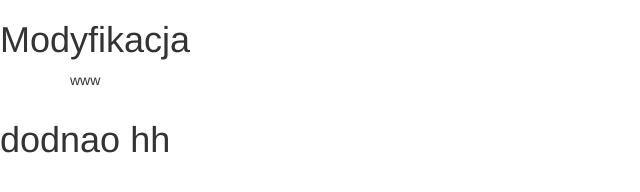
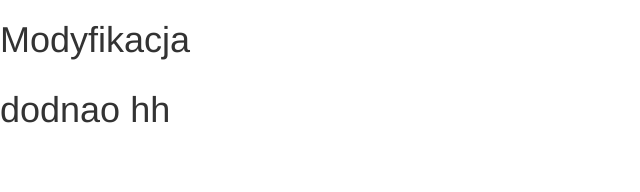
Before and after one commit to leeoonn55/nauka-gita-2, a plain HTML site: page index.html in a window 1280 px wide. Shown: the whole page, without its empty margins (0-640 px from the left). Drawn offline with nearby package versions, Linux system fonts and the light colour scheme; files that its build step writes are made by us from their sources.

Commit message:
Change file index.html

```diff
--- a/index.html
+++ b/index.html
@@ -14,7 +14,7 @@
 			<!-- HTML5 tag with our class, for example features, about, jumbotron -->
 			<section class="about">
 			<div class="container">
-				<p>www</p>
+
 				<!-- clearfix - row must be the parent of the columns! -->
 			</section>
 			</div>
```
